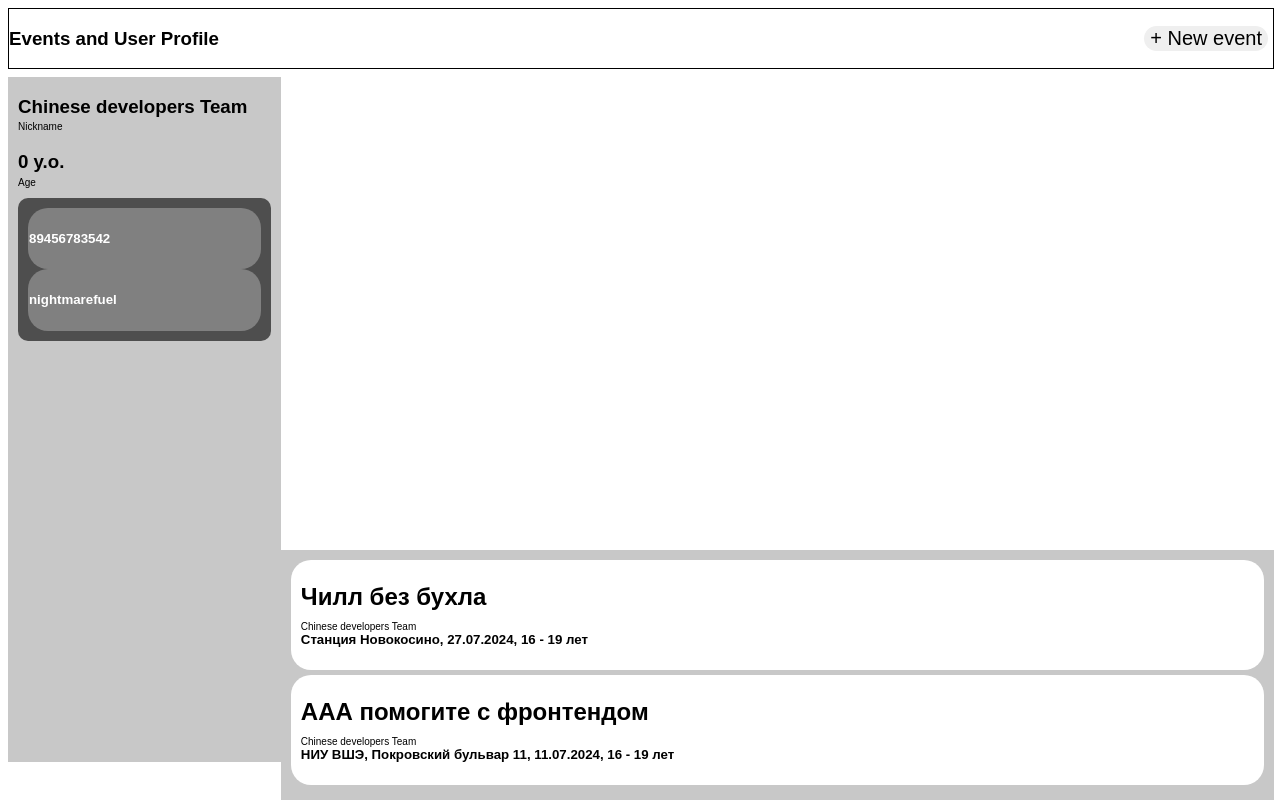
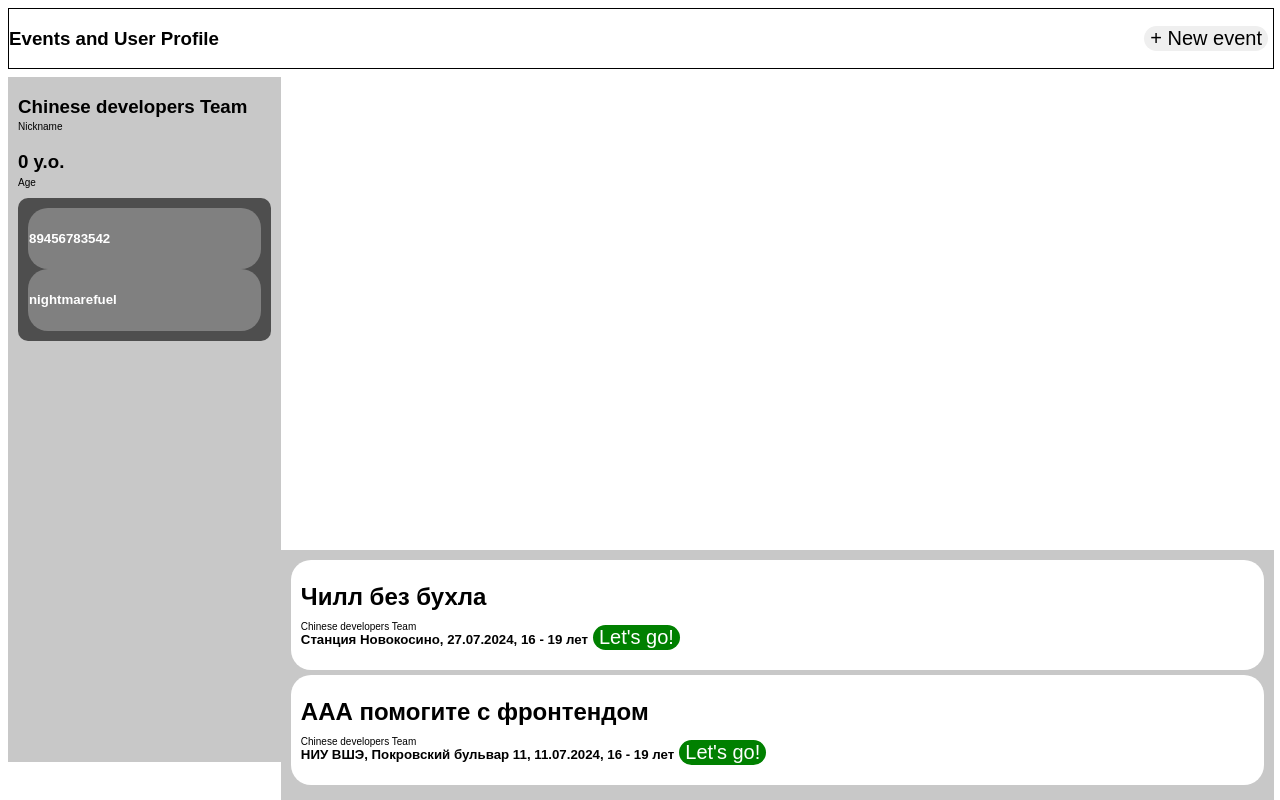
Before and after one commit to BlackfireZZZ/find_a_walk, a React (Create React App) app in the folder frontend/: page / in a window 1280 px wide. Built offline with nearby package versions, Linux system fonts and the light colour scheme.

Commit message:
Update Event.jsx

```diff
--- a/frontend/src/components/Event.jsx
+++ b/frontend/src/components/Event.jsx
@@ -18,11 +18,16 @@ class Event {
 
 const EventComponent = ({ event }) => (
     <div className="Event">
-        <h2>{event.name}</h2>
-        <p style={{ marginTop: '-10px' }}>{event.host.nickname}</p>
-        <h5 style={{ marginTop: '-10px' }}>
+        <div style={{display: 'inline-block'}}>
+            <h2>{event.name}</h2>
+            <p style={{ marginTop: '-10px' }}>{event.host.nickname}</p>
+            <h5 style={{ marginTop: '-10px' }}>
             {event.address}, {event.date}, {event.agemin} - {event.agemax} лет
-        </h5>
+            </h5>
+        </div>
+        <div style={{display: 'inline-block'}}>
+            <input type="button" value="Let's go!" style={{backgroundColor: 'green', color: 'white'}}></input>
+        </div>
     </div>
 );
 
```
